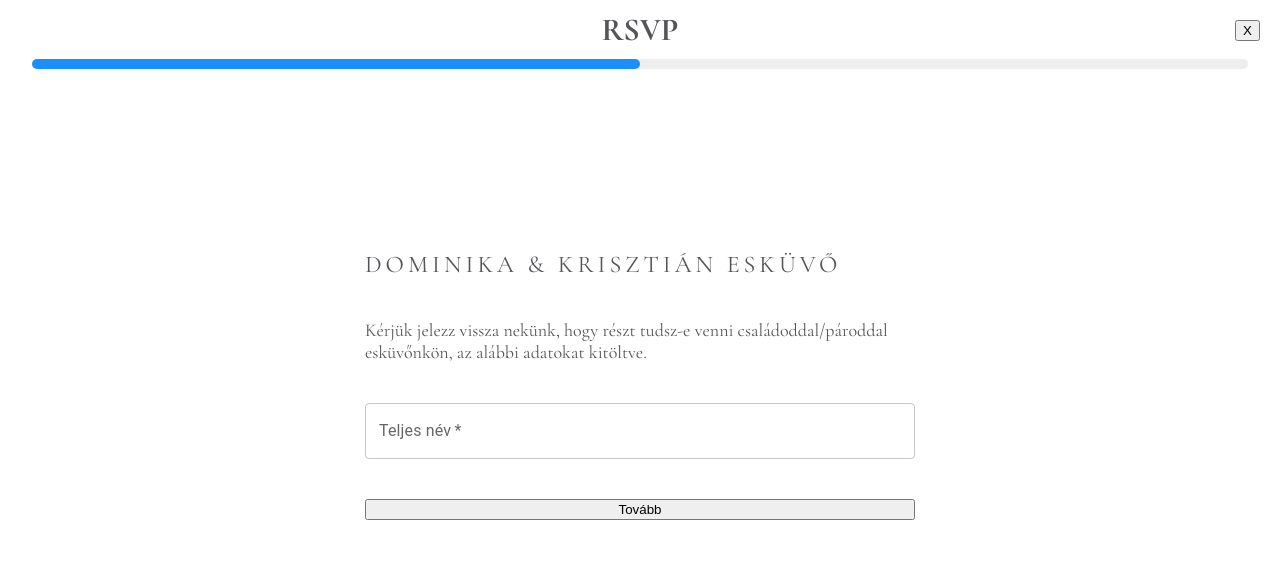
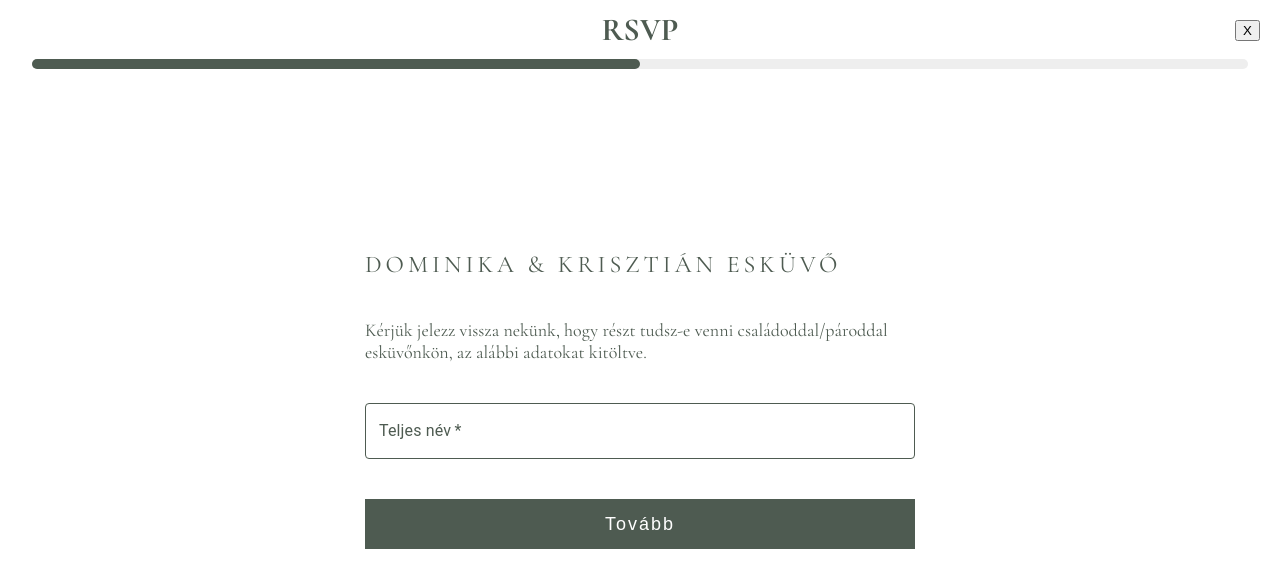
Before and after one commit to buikrisz/wedding, a React (Create React App) app: page /rsvp in a window 1280 px wide. Shown: the top 588 px of the page. Built offline with nearby package versions, Linux system fonts and the light colour scheme.

Commit message:
rscp progress

```diff
--- a/src/components/Footer.css
+++ b/src/components/Footer.css
@@ -13,7 +13,7 @@
 
 #footer .separator {
   width: 200px;
-  border-bottom: 1px solid #565458;
+  border-bottom: 1px solid #4e5b51;
   margin: 0;
 }
 
--- a/src/components/Nav.css
+++ b/src/components/Nav.css
@@ -20,7 +20,7 @@
   align-items: center;
   width: 80px;
   padding-bottom: 10px;
-  color: #565458;
+  color: #4e5b51;
   transition: border-bottom 0.3s ease;
   border-bottom: 2px solid transparent;
   text-decoration: none;
@@ -29,5 +29,5 @@
 
 #navbar ul li.selected,
 #navbar ul li:hover {
-  border-bottom: 2px solid #565458;
+  border-bottom: 2px solid #4e5b51;
 }
--- /dev/null
+++ b/src/components/rsvp/CustomTextField.tsx
@@ -0,0 +1,35 @@
+import styled from "@emotion/styled";
+import TextField from "@mui/material/TextField";
+import React from "react";
+
+export type CustomTextFieldProps = {
+  color: string;
+  required: boolean;
+  id: string;
+  className: string;
+  label: string;
+};
+
+export const CustomTextField = ({ color, required, className, label, id }: CustomTextFieldProps) => {
+  const CustomTextField = styled(TextField)(() => ({
+    "& .MuiInputLabel-root": {
+      color: `#${color}`, // Default label color
+    },
+    "& .MuiInputLabel-root.Mui-focused": {
+      color: `#${color}`, // Label color when focused
+    },
+    "& .MuiOutlinedInput-root": {
+      "& fieldset": {
+        borderColor: `#${color}`, // Border color
+      },
+      "&:hover fieldset": {
+        borderColor: `#${color}`, // Highlight color on hover
+      },
+      "&.Mui-focused fieldset": {
+        borderColor: `#${color}`, // Highlight color when focused
+      },
+    },
+  }));
+
+  return <CustomTextField {...(required != null ? { required } : undefined)} id={id} label={label} className={className} />;
+};
--- /dev/null
+++ b/src/components/rsvp/RsvpFirstCard.css
@@ -0,0 +1,37 @@
+.simpleCard {
+  display: flex;
+  flex-direction: column;
+  justify-content: flex-start;
+  gap: 40px;
+  height: 400px;
+  width: 550px;
+}
+
+.simpleCard .title {
+  font-size: 24px;
+  margin: 0;
+}
+
+.simpleCard .subtitle {
+  font-size: 18px;
+  font-weight: 300;
+  margin: 0;
+}
+
+.simpleCard .nameText {
+}
+
+.simpleCard button {
+  height: 50px;
+  font-size: 18px;
+  letter-spacing: 2px;
+  color: #fff;
+  background-color: #4e5b51;
+  border: 0;
+  cursor: pointer;
+  transition: background-color 0.5s ease;
+}
+
+.simpleCard button:hover {
+  background-color: #39423b;
+}
--- a/src/components/rsvp/RsvpSimpleCard.tsx
+++ b/src/components/rsvp/RsvpFirstCard.tsx
@@ -1,13 +1,13 @@
-import TextField from "@mui/material/TextField";
 import React from "react";
-import "./RsvpSimpleCard.css";
+import { CustomTextField } from "./CustomTextField";
+import "./RsvpFirstCard.css";
 
-export const RsvpSimpleCard = () => {
+export const RsvpFirstCard = () => {
   return (
     <div className="simpleCard">
       <h3 className="title">Dominika & Krisztián Esküvő</h3>
       <h3 className="subtitle">Kérjük jelezz vissza nekünk, hogy részt tudsz-e venni családoddal/pároddal esküvőnkön, az alábbi adatokat kitöltve.</h3>
-      <TextField required id="outlined-required" label="Teljes név" />
+      <CustomTextField required id="outlined-required" label="Teljes név" className="nameText" color="4e5b51" />
       <button>Tovább</button>
     </div>
   );
--- a/src/components/rsvp/RsvpSimpleCard.css
+++ /dev/null
@@ -1,19 +0,0 @@
-.simpleCard {
-  display: flex;
-  flex-direction: column;
-  justify-content: flex-start;
-  gap: 40px;
-  height: 400px;
-  width: 550px;
-}
-
-.simpleCard .title {
-  font-size: 24px;
-  margin: 0;
-}
-
-.simpleCard .subtitle {
-  font-size: 18px;
-  font-weight: 300;
-  margin: 0;
-}
--- a/src/components/rsvp/index.ts
+++ b/src/components/rsvp/index.ts
@@ -1 +1,2 @@
-export { RsvpSimpleCard } from "./RsvpSimpleCard";
+export { RsvpFirstCard } from "./RsvpFirstCard";
+export { CustomTextField } from "./CustomTextField";
--- a/src/index.css
+++ b/src/index.css
@@ -4,7 +4,7 @@ body {
   -webkit-font-smoothing: antialiased;
   -moz-osx-font-smoothing: grayscale;
   font-family: "Cormorant Garamond", serif;
-  color: #565458;
+  color: #4e5b51;
 }
 
 code {
--- a/src/pages/Home.css
+++ b/src/pages/Home.css
@@ -41,7 +41,7 @@
 #home .separator {
   height: 80%;
   width: 0;
-  border-left: 1px solid #565458;
+  border-left: 1px solid #4e5b51;
 }
 
 #home .rsvpButton {
@@ -50,7 +50,7 @@
   align-items: center;
   width: 86px;
   height: 40px;
-  background-color: #565458;
+  background-color: #4e5b51;
   color: #fff;
   text-transform: uppercase;
   font-size: 12px;
--- a/src/pages/Rsvp.tsx
+++ b/src/pages/Rsvp.tsx
@@ -4,7 +4,7 @@ import LinearProgress, { linearProgressClasses } from "@mui/material/LinearProgr
 import { useCallback } from "react";
 import { useNavigate } from "react-router-dom";
 import "./Rsvp.css";
-import { RsvpSimpleCard } from "../components";
+import { RsvpFirstCard } from "../components";
 
 const BorderLinearProgress = styled(LinearProgress)(({ theme }) => ({
   height: 10,
@@ -15,7 +15,7 @@ const BorderLinearProgress = styled(LinearProgress)(({ theme }) => ({
   },
   [`& .${linearProgressClasses.bar}`]: {
     borderRadius: 5,
-    backgroundColor: theme.palette.mode === "light" ? "#1a90ff" : "#308fe8",
+    backgroundColor: theme.palette.mode === "light" ? "#4e5b51" : "#308fe8",
   },
 }));
 
@@ -39,7 +39,7 @@ export const Rsvp = () => {
         <BorderLinearProgress variant="determinate" value={50} />
       </div>
       <div className="rsvpBody">
-        <RsvpSimpleCard />
+        <RsvpFirstCard />
       </div>
     </div>
   );
```
